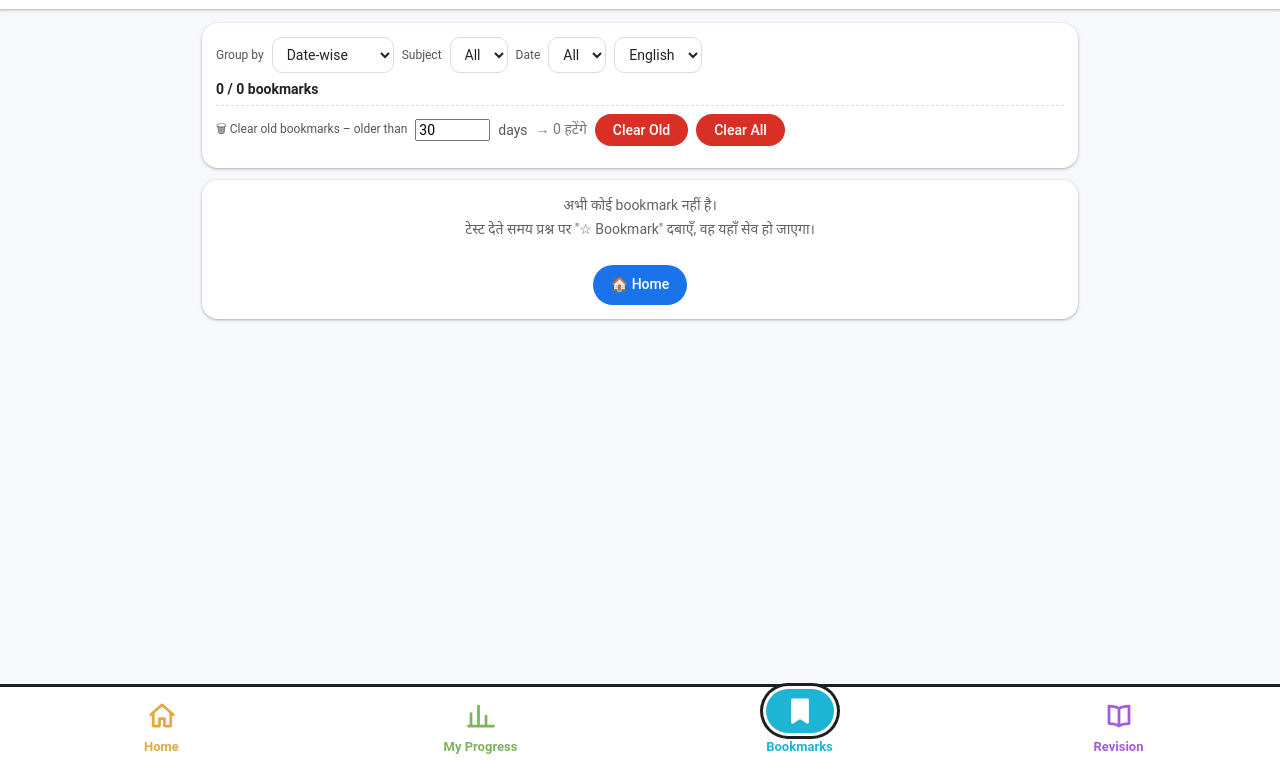
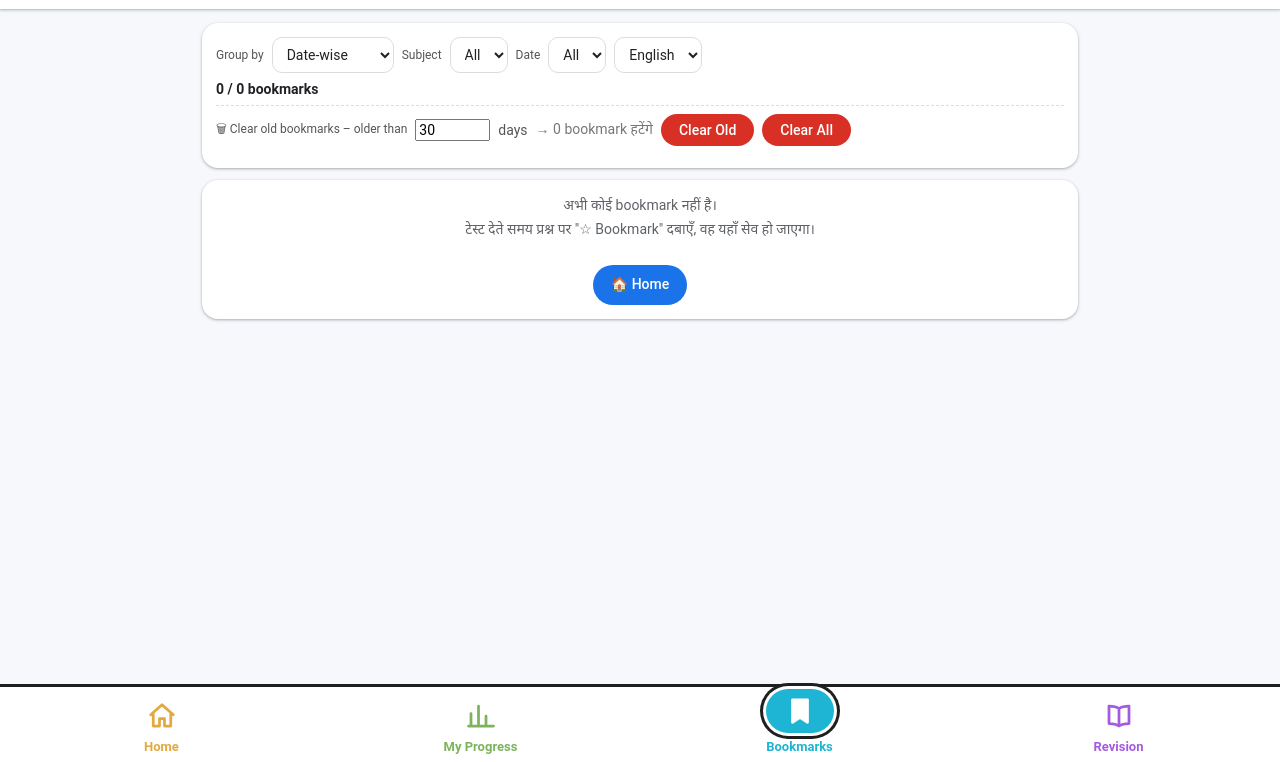
Before and after one commit to Ajay1526/Like-app, a plain HTML site: page bookmarks.html in a window 1280 px wide. Shown: the part 38-800 px from the top of the page. Drawn offline with nearby package versions, Linux system fonts and the light colour scheme.

Commit message:
Change text from 'हटेंगे' to 'bookmark हटेंगे'

```diff
--- a/bookmarks.html
+++ b/bookmarks.html
@@ -150,7 +150,7 @@ function oldDays(){const n=parseInt($('oldN').value,10),u=parseInt(F.oldU||'1',1
 function oldChg(){
   F.oldN=$('oldN').value;F.oldU='1';
   try{sessionStorage.setItem('bmF',JSON.stringify(F))}catch(e){}
-  const d=oldDays();$('oldCnt').textContent=d?'→ '+B.filter(b=>b.ts<Date.now()-d*86400000).length+' हटेंगे':'';
+  const d=oldDays();$('oldCnt').textContent=d?'→ '+B.filter(b=>b.ts<Date.now()-d*86400000).length+' bookmark हटेंगे':'';
 }
 function quickOld(n){$('oldN').value=n;F.oldU='1';oldChg()}
 function clearOld(){
```
